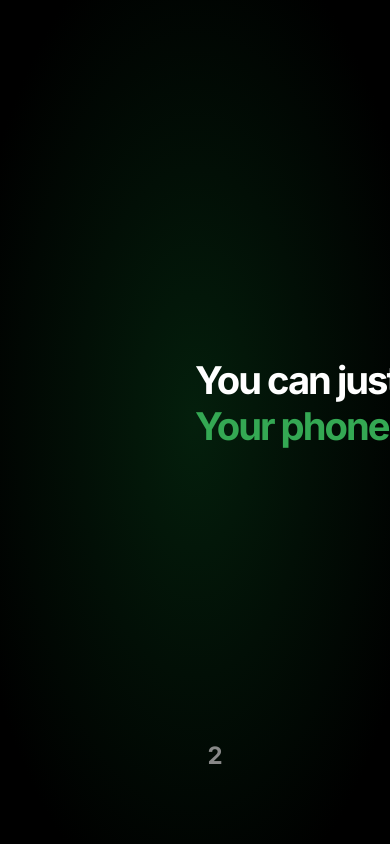
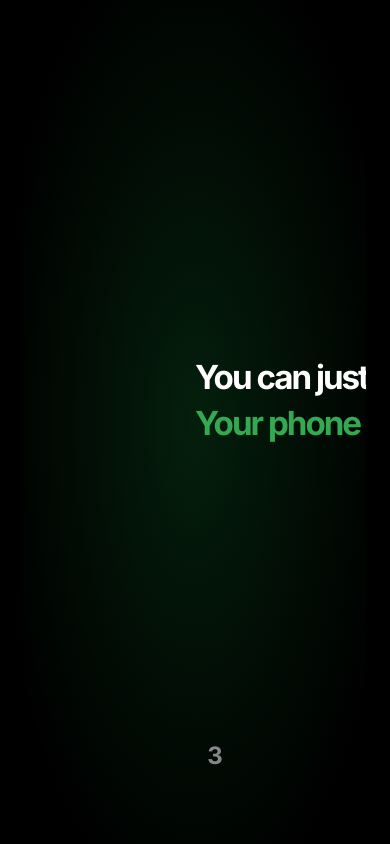
Before and after one commit to rohithathreya/savyn-launcher-privacy, a plain HTML site: page index.html in a window 390 px wide. Shown: the top 844 px of the page. Drawn offline with Linux system fonts and the light colour scheme.

Commit message:
Launch Savyn Labs website - homepage, styles, privacy policy

```diff
--- a/index.html
+++ b/index.html
@@ -24,7 +24,7 @@
                 Your phone can too!
             </h1>
             <div class="chevron-down fade-in" onclick="document.querySelector('[data-section=ps-1]').scrollIntoView({behavior: 'smooth'})">
-                <span style="color: #888888; font-size: 24px; font-weight: 600; font-family: 'Inter', sans-serif;">2</span>
+                <span style="color: #888888; font-size: 24px; font-weight: 600; font-family: 'Inter', sans-serif;">3</span>
             </div>
         </section>
 
--- a/styles.css
+++ b/styles.css
@@ -70,17 +70,17 @@ body {
     min-height: 100dvh;
     height: 100vh;
     height: 100dvh;
-    align-items: flex-start;
-    text-align: left;
+    align-items: center;
+    text-align: center;
     padding: 0;
-    margin: 0 -32px;
-    width: calc(100% + 64px);
+    margin: 0;
+    width: 100%;
     position: relative;
     overflow: hidden;
     background: radial-gradient(ellipse 120% 120% at 50% 50%, #041F0C 0%, #020F06 25%, #000000 50%), #000000 !important;
     display: flex;
     flex-direction: column;
-    justify-content: flex-start;
+    justify-content: center;
 }
 
 .hero .title {
@@ -146,10 +146,10 @@ body {
 }
 
 .hero .title {
-    font-size: clamp(2.3rem, 8.5vw, 92px);
+    font-size: clamp(2rem, 7.5vw, 82px);
     font-weight: 700;
     line-height: 1.1;
-    letter-spacing: -4.5px;
+    letter-spacing: -4px;
     font-family: 'Inter', -apple-system, BlinkMacSystemFont, 'Segoe UI', sans-serif;
     white-space: nowrap;
     max-width: none;
@@ -498,13 +498,13 @@ body {
     .hero {
         min-height: 100vh;
         height: 100vh;
-        margin: 0 -28px;
-        width: calc(100% + 56px);
+        margin: 0;
+        width: 100%;
     }
 
     .hero .title {
-        font-size: clamp(2rem, 8.2vw, 88px);
-        letter-spacing: -3.5px;
+        font-size: clamp(1.8rem, 7vw, 78px);
+        letter-spacing: -3px;
     }
 
     .hero .title:first-of-type {
@@ -577,12 +577,12 @@ body {
 
     .hero {
         height: 100vh;
-        margin: 0 -24px;
-        width: calc(100% + 48px);
+        margin: 0;
+        width: 100%;
     }
 
     .hero .title {
-        font-size: clamp(1.75rem, 9.8vw, 3.8rem);
+        font-size: clamp(1.6rem, 8.5vw, 3.5rem);
         letter-spacing: -2px;
     }
 
```
